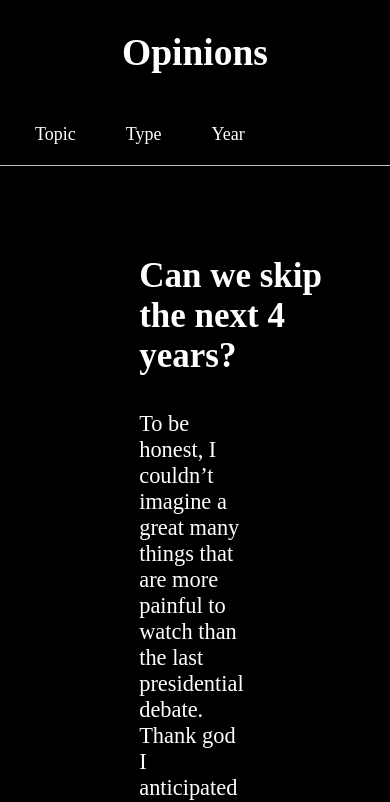
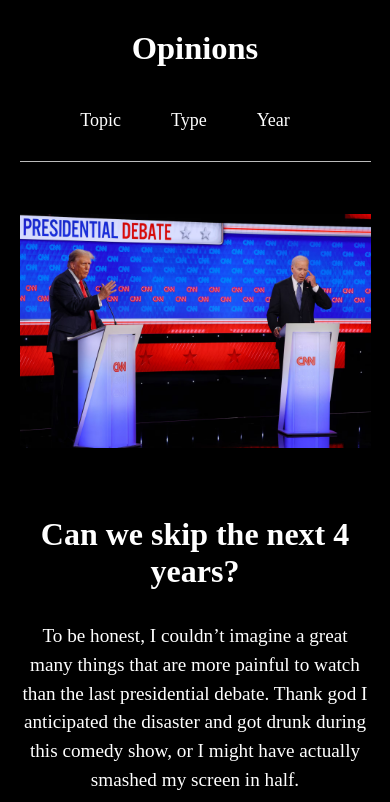
Before and after one commit to juliusknl/my-first-website, a website: page blog.html in a window 390 px wide. Shown: the part 56-858 px from the top of the page. Drawn offline with Linux system fonts and the light colour scheme; a web font is replaced by a local one.

Commit message:
mobile optimization 2nd page

```diff
--- a/blog.css
+++ b/blog.css
@@ -91,11 +91,11 @@
     }
 
     .blog-content h1 {
-        font-size: 1.5em; /* Adjust font size for main title */
+        font-size: 1.3em; /* Adjust font size for main title */
     }
 
     .blog-content h2 {
-        font-size: 1.2em; /* Adjust font size for subheadings */
+        font-size: 1em; /* Adjust font size for subheadings */
     }
 
     .blog-content p {
@@ -209,7 +209,7 @@
 .blog-title h1 {
   font-size: 2.8em;
   margin-bottom: 1em;
-  margin-right: 2em;
+  margin-right: 2.5em;
   margin-top: 2em;
   color: #ffffff;
   font-family: 'Times New Roman', Times, serif;
@@ -221,13 +221,6 @@
   font-weight: normal;
   margin-right: 7em;
   color:#ffffff;
-  font-family: 'Times New Roman', Times, serif; /
+  font-family: 'Times New Roman', Times, serif;
   line-height: 1.5;
 }
-
-/*.passcode-entry h1{
-  align-items: center center;
-  margin-top:3em;
-  font-size: 25px;
-}
-*/
--- a/blog.html
+++ b/blog.html
@@ -3,12 +3,57 @@
 <head>
     <meta charset="UTF-8" />
     <meta name="viewport" content="width=device-width, initial-scale=1.0, maximum-scale=1.0, user-scalable=no">
-    <title>My Dynamic Background Website - Blog</title>
+    <title>Julius Knolle</title>
     <link rel="stylesheet" href="common.css">
     <link rel="stylesheet" href="blog.css">
     <link rel="preconnect" href="https://fonts.googleapis.com">
     <link rel="preconnect" href="https://fonts.gstatic.com" crossorigin>
     <link href="https://fonts.googleapis.com/css2?family=Dongle:wght@700&display=swap" rel="stylesheet">
+    <style>
+        @media (max-width: 768px) {
+
+            .filter-options {
+                flex-wrap: wrap;
+                justify-content: center;
+            }
+
+            .dropdown {
+                margin-bottom: 10px;
+            }
+
+            .debate-container {
+                flex-direction: column;
+                align-items: center;
+            }
+
+            .debate-image, .blog-title, .blog-preview {
+                width: 90%;
+                margin: 0 auto;
+            }
+
+            .debate-image {
+                margin-top: 2em;
+                padding-right: 0;
+            }
+
+            .blog-title h1 {
+                font-size: 2em;
+                margin-right: 0;
+                text-align: center;
+            }
+
+            .blog-preview h1 {
+                font-size: 1.2em;
+                margin-right: 0;
+                text-align: center;
+            }
+
+            .divider {
+                margin-left: 5%;
+                margin-right: 5%;
+            }
+        }
+     </style>
 </head>
 <body class="blog-page">
     <header class="blog-header">
@@ -33,21 +78,21 @@
         <div class="dropdown">
             <span class="dropbtn">Topic</span>
             <div class="dropdown-content">
-                <a href="#">Politics</a>
+                <a href="blog.html">Politics</a>
             </div>
         </div>
 
         <div class="dropdown">
             <span class="dropbtn">Type</span>
             <div class="dropdown-content">
-                <a href="#">Commentary</a>
+                <a href="blog.html">Commentary</a>
             </div>
         </div>
 
         <div class="dropdown">
             <span class="dropbtn">Year</span>
             <div class="dropdown-content">
-                <a href="#">2024</a>
+                <a href="blog.html">2024</a>
             </div>
         </div>
     </div>
```
Also changed, not shown: blog1.html (+1 -1 lines), index.html (+1 -1 lines).
